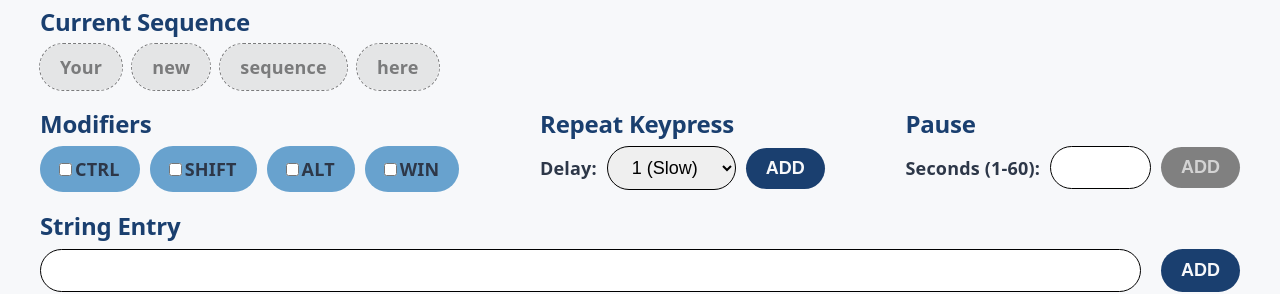
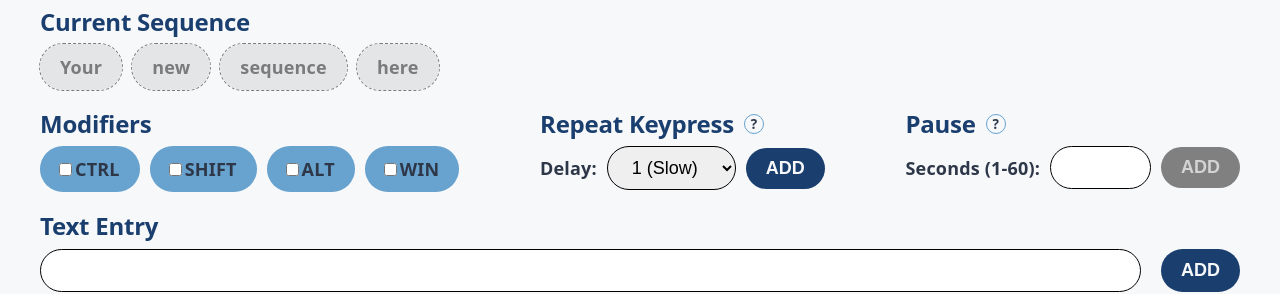
Before and after one commit to reecejpetty/krs-configurator, a React (Vite) app: page / in a window 1280 px wide. Shown: the part 842-1136 px from the top of the page. Built offline with nearby package versions, Linux system fonts and the light colour scheme.

Commit message:
Add tooltip component for showing information

```diff
--- a/src/App.css
+++ b/src/App.css
@@ -22,3 +22,41 @@ input[type="checkbox"] {
     -ms-user-select: none;
     user-select: none;
 }
+
+.tooltipIndicator {
+    position: relative;
+    display: flex;
+    justify-content: center;
+    align-items: center;
+    width: 20px;
+    height: 20px;
+    margin-top: 4px;
+    margin-left: 10px;
+    border: solid 1px var(--steel-blue2);
+    border-radius: 40px;
+    color: var(--charcoal);
+    background-color: var(--off-white);
+    font-size: .75rem;
+    font-weight: bold;
+    cursor: help;
+}
+
+.tooltipContent {
+    display: none;
+    position: absolute;
+    bottom: 100%;
+    left: 100%;
+    width: max-content;
+    max-width: 300px;
+    padding: 5px 10px;
+    background-color: var(--off-white);
+    border: solid 1px var(--steel-blue2);
+    border-radius: 10px;
+    font-size: .8rem;
+    font-weight: normal;
+    white-space: pre-line;
+}
+
+.tooltipIndicator:hover .tooltipContent {
+    display: block;
+}
--- a/src/components/SequenceBuilder/SequenceBuilder.jsx
+++ b/src/components/SequenceBuilder/SequenceBuilder.jsx
@@ -2,6 +2,7 @@ import { useState } from 'react';
 import { DragDropProvider, DragOverlay } from '@dnd-kit/react';
 import { useSortable, isSortable } from '@dnd-kit/react/sortable';
 import { useSequence, useSequenceDispatch } from '../../context/sequence';
+import { Tooltip } from '../Snippets';
 import styles from "./SequenceBuilder.module.css"
 
 function SequenceBuilder() {
@@ -195,7 +196,10 @@ function AddRepeat() {
 
   return (
     <div className={styles.addBlock}>
-      <h2>Repeat Keypress</h2>
+      <div className={styles.flexRow}>
+        <h2>Repeat Keypress</h2>
+        <Tooltip text={<span><b>For Wireless Bumpbars Only</b><br/>Speed at which Bumpbar button keypress is repeated. Must be the first part of sequence, and only one keypress can follow.</span>} />
+      </div>
       <form className={styles.addBlockContent} onSubmit={handleSubmit}>
         <div><b>Delay:</b></div>
         <div>
@@ -234,7 +238,10 @@ function AddPause() {
 
   return (
     <div className={styles.addBlock}>
-      <h2>Pause</h2>
+      <div className={styles.flexRow}>
+        <h2>Pause</h2>
+        <Tooltip text={<span>Your sequence will be paused by the desired time before the next input is sent.</span>} />
+      </div>
       <form className={styles.addBlockContent} onSubmit={handleSubmit}>
         <div><b>Seconds (1-60):</b></div>
         <div>
@@ -263,7 +270,7 @@ function StringEntry({ string, setString }) {
 
   return (
     <div className={styles.stringEntry}>
-      <h2>String Entry</h2>
+      <h2>Text Entry</h2>
       <form className={styles.stringEntryInput} onSubmit={handleSubmit}>
         <input type="text" value={string} onChange={e => setString(e.target.value)} />
         <button type="submit" className={styles.addButton}>ADD</button>
--- /dev/null
+++ b/src/components/Snippets.jsx
@@ -0,0 +1,10 @@
+export function Tooltip({ text }) {
+  return (
+    <>
+      <div className="tooltipIndicator">
+        ?
+        <div className="tooltipContent">{text}</div>
+      </div>
+    </>
+  )
+}
```
